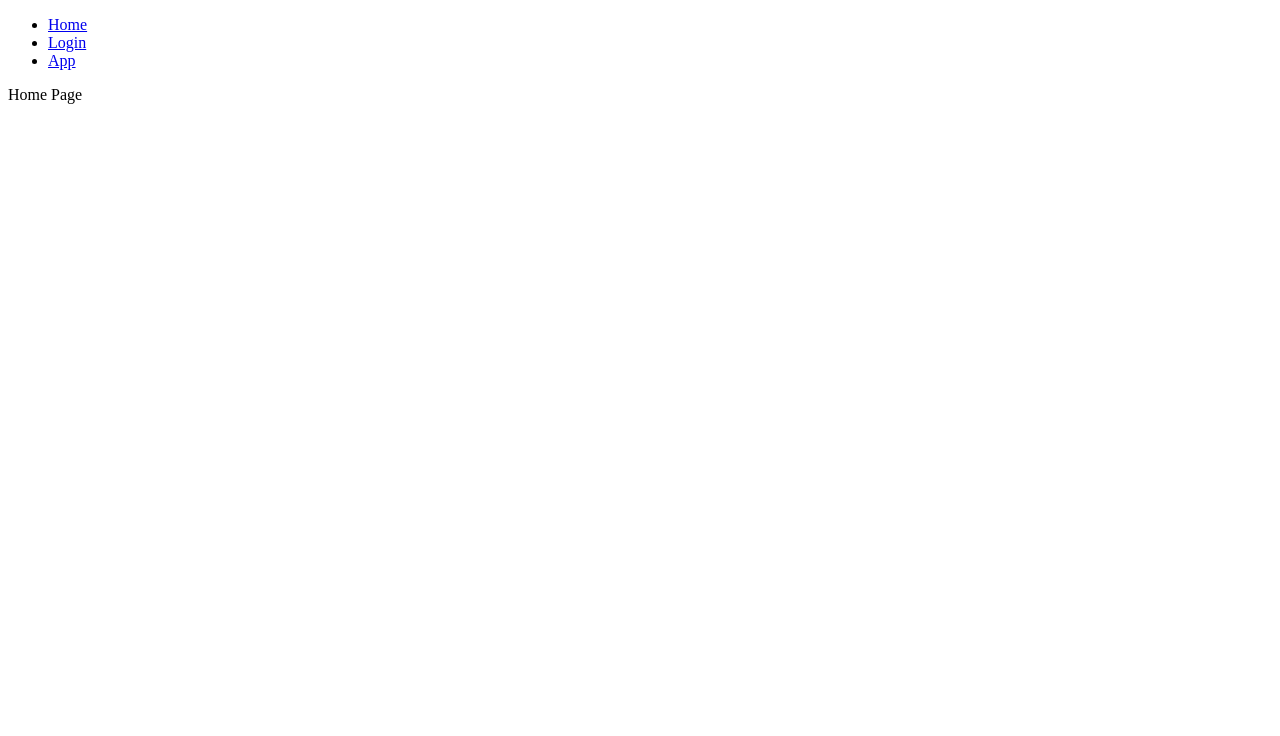
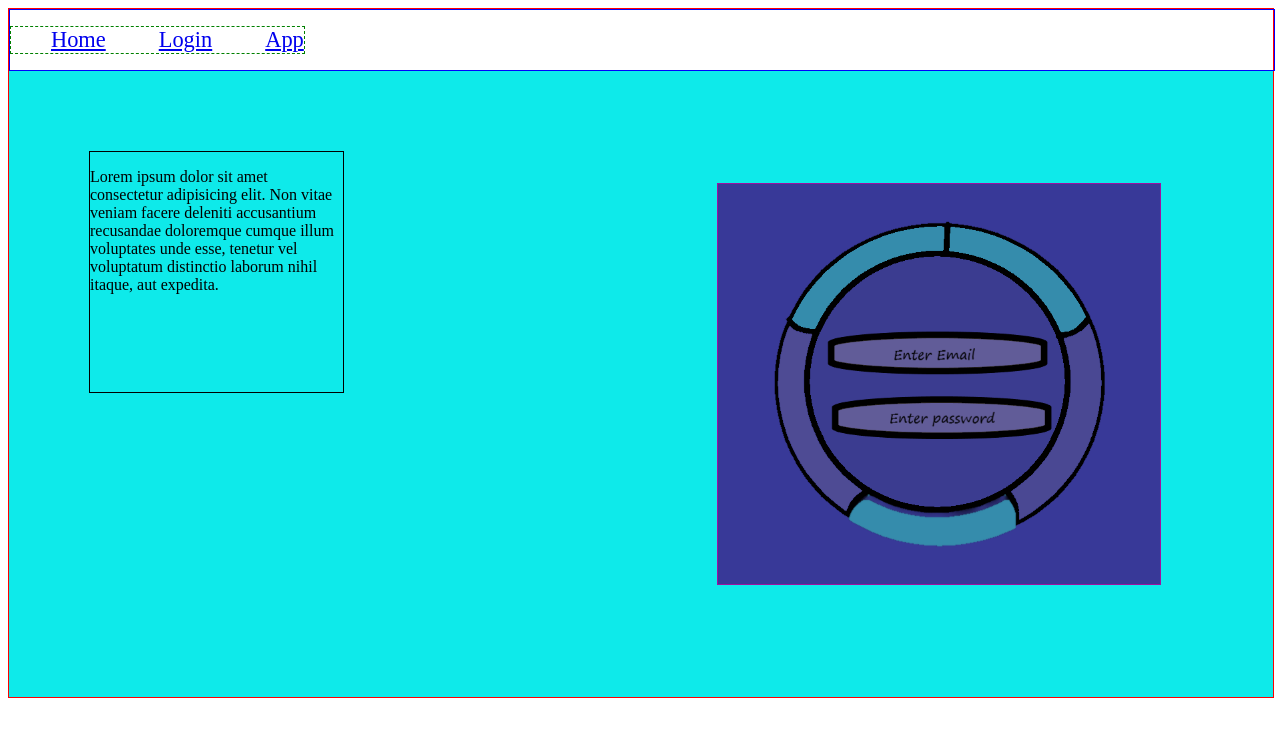
Before and after one commit to Afimc/iro-health, a React (Vite) app: page / in a window 1280 px wide. Shown: the top 736 px of the page. Built offline with nearby package versions, Linux system fonts and the light colour scheme.

Commit message:
some basic structoring for the home page and nav bar added

```diff
--- a/src/Router.css
+++ /dev/null
@@ -1,44 +0,0 @@
-/* styles.css */
-
-.register-container {
-  width: 300px;
-  margin: 0 auto;
-  padding: 20px;
-  border: 1px solid #ccc;
-  border-radius: 5px;
-  background-color: #f9f9f9;
-}
-
-.register-container h2 {
-  text-align: center;
-  margin-bottom: 20px;
-}
-
-.register-container form {
-  display: flex;
-  flex-direction: column;
-}
-
-.register-container label {
-  margin-bottom: 5px;
-}
-
-.register-container input {
-  padding: 10px;
-  margin-bottom: 10px;
-  border: 1px solid #ccc;
-  border-radius: 5px;
-}
-
-.register-container button {
-  padding: 10px 20px;
-  background-color: #007bff;
-  color: #fff;
-  border: none;
-  border-radius: 5px;
-  cursor: pointer;
-}
-
-.register-container button:hover {
-  background-color: #0056b3;
-}
--- a/src/Router.tsx
+++ b/src/Router.tsx
@@ -1,5 +1,4 @@
 import { BrowserRouter, Routes, Route } from "react-router-dom";
-import './Router.css';
 import { Layout } from "./pages/layout";
 import { HomePage } from "./pages/home/home";
 import { EnterPage } from "./pages/enter/enter";
--- a/src/index.css
+++ b/src/index.css
@@ -0,0 +1,4 @@
+root{
+    width: 100%;
+    height: 100%;
+}
--- /dev/null
+++ b/src/pages/home/home.scss
@@ -0,0 +1,28 @@
+.home-page{
+
+    background-color: rgb(14, 234, 234);
+    width: 100%;
+    height: 100%;
+    display: flex;
+    justify-content: space-between;
+
+
+    .home-text{
+        text-align:left;
+
+        margin: 5rem;
+        width: 20%;
+        height: 15rem;
+        border: solid 1px black;
+    }
+    .app-example{
+        background-image: url('../../assets/example.png');
+        background-position: center;
+        background-repeat: no-repeat;
+        background-size: cover;
+        margin: 7rem;
+        width: 35%;
+        height: 25rem;
+        border: solid 1px rgb(159, 17, 161);
+    }
+}
--- a/src/pages/home/home.tsx
+++ b/src/pages/home/home.tsx
@@ -1,7 +1,18 @@
+import './home.scss'
+
 export function HomePage() {
   return (
   <div className="home-page">
-    Home Page
+    <div className="home-text">
+      <p>
+        Lorem ipsum dolor sit amet consectetur adipisicing elit.
+        Non vitae veniam facere deleniti accusantium recusandae doloremque cumque illum voluptates unde esse,
+        tenetur vel voluptatum distinctio laborum nihil itaque, aut expedita.
+      </p>
+    </div>
+    <div className="app-example">
+
+    </div>
   </div>
   );
 };
--- /dev/null
+++ b/src/pages/layout.scss
@@ -0,0 +1,24 @@
+.layout {
+  border: solid 1px red;
+  width: 100%;
+  height: 100%;
+  nav {
+    border: solid 1px blue;
+    display: flex;
+    width: 100%;
+
+    ul {
+      border: dashed 1px green;
+      display: flex;
+      width: 20%;
+      justify-content: space-between;
+      list-style-type: none;
+
+      li {
+
+        font-size: 1.4rem;
+        text-decoration: none ;
+      }
+    }
+  }
+}
--- a/src/pages/layout.tsx
+++ b/src/pages/layout.tsx
@@ -1,4 +1,5 @@
 import { Outlet, Link } from "react-router-dom";
+import './layout.scss'
 
 export function Layout() {
     return (
```
Also changed, not shown: src/pages/enter/login-signin/login/login.scss (+4 -8 lines), src/assets/example.png (added).
